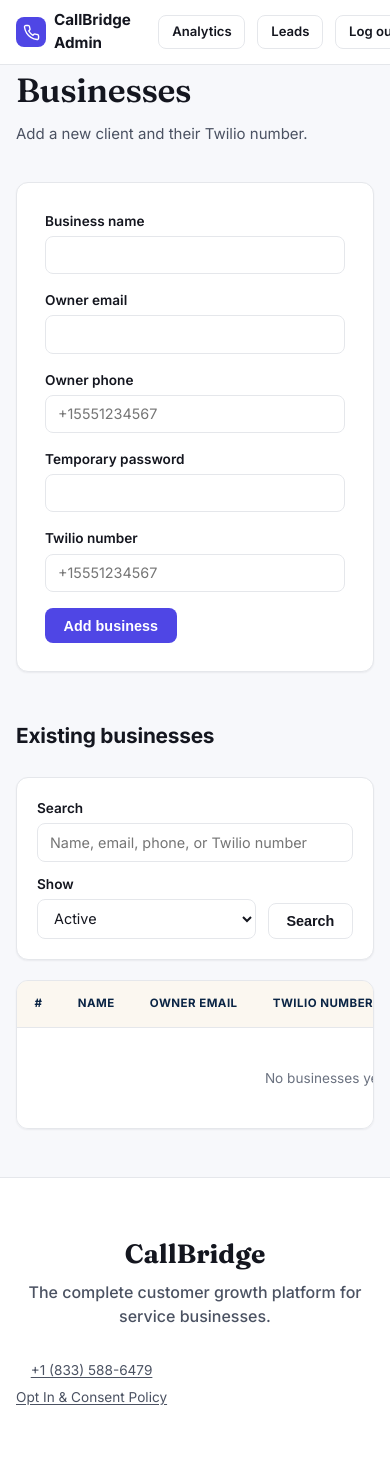
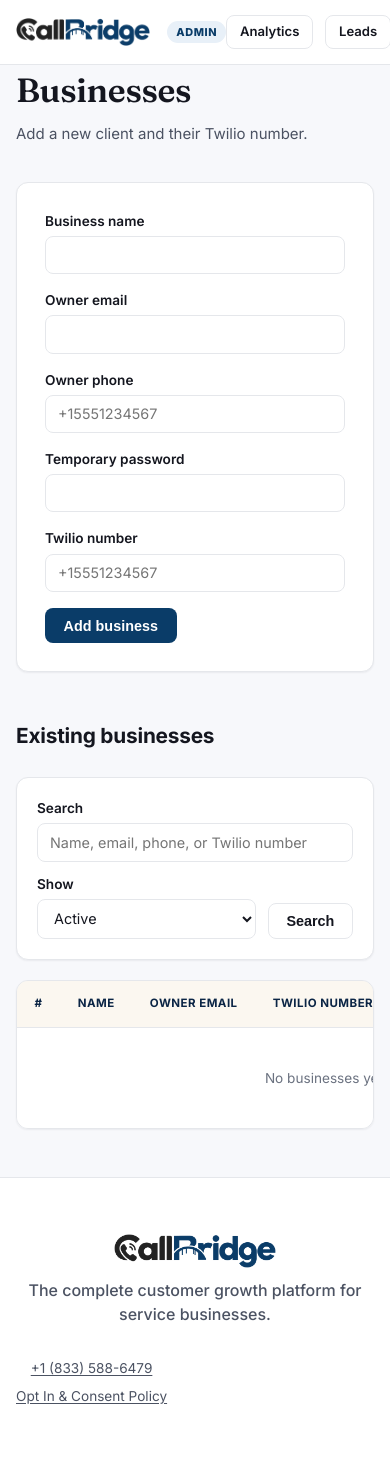
Before and after one commit to hiyaw10/callbridge, a Python web app: template app/templates/admin_businesses.html in a window 390 px wide; the page is wider, and only the part inside the window is pictured. After the commit the page ends 1404 px from the top of that part, so only its background shows below. Run offline with Jinja, Linux system fonts and the light colour scheme; the template is opened without the code that fills it, so the values that code supplies are empty.

Commit message:
Integrate the CallBridge logo and align the palette to it
Replaces the placeholder phone-icon-plus-text brand mark everywhere it
appeared (public nav, footer, login/forgot/reset/book-a-call panels,
admin nav) with the real logo: dark and navy on light backgrounds, a
white and light-blue variant on the dark photo panels. Assets are
transparent PNGs derived from the supplied logo, plus a navy-tile
favicon and apple-touch icon built from the C and phone glyph, and a
1200x630 share image.

The site's primary color moves from indigo to the logo's navy so
buttons, links, stat-card accents and pills match the brand. The hero
sits on a dark photo where a navy button would sink into the overlay,
so its primary CTA uses the gold accent instead, and the redundant
hero text wordmark is removed now that the nav carries the logo.

Adds favicon links, a meta description, and Open Graph and Twitter
card tags so shared links (for example the Facebook ad) show the logo
and share image. Regenerates the landing page dashboard preview so it
shows the new nav and palette.

Co-Authored-By: Claude Sonnet 5 <noreply@anthropic.com>

```diff
--- a/app/static/style.css
+++ b/app/static/style.css
@@ -6,9 +6,9 @@
   --text-muted: #4b5262;
   --text-faint: #6b7280;
 
-  --primary: #4f46e5;
-  --primary-hover: #4338ca;
-  --primary-light: #eef2ff;
+  --primary: #0a3c68;
+  --primary-hover: #072f52;
+  --primary-light: #e8f0f8;
 
   --navy: #0b2545;
   --navy-deep: #071830;
@@ -71,13 +71,12 @@ p { margin: 0 0 1rem 0; color: var(--text-muted); }
 }
 .brand { display: flex; align-items: center; gap: 0.5rem; font-weight: 700; font-size: 1.05rem; color: var(--text); }
 .brand:hover { text-decoration: none; }
-.brand-mark {
-  width: 30px; height: 30px; border-radius: 8px;
-  background: var(--primary);
-  display: flex; align-items: center; justify-content: center;
-  flex-shrink: 0;
+.brand-logo { display: block; height: 38px; width: auto; }
+.brand-tag {
+  margin-left: 0.6rem; padding: 0.2rem 0.55rem; border-radius: 999px;
+  background: var(--primary-light); color: var(--primary);
+  font-size: 0.68rem; font-weight: 800; letter-spacing: 0.06em; text-transform: uppercase;
 }
-.brand-mark svg { width: 17px; height: 17px; }
 .nav-right { display: flex; align-items: center; gap: 0.75rem; min-width: 0; }
 .nav-business {
   color: var(--text-muted);
@@ -103,7 +102,7 @@ p { margin: 0 0 1rem 0; color: var(--text-muted); }
 }
 .btn:hover { text-decoration: none; }
 .btn-primary { background: var(--primary); color: #fff; }
-.btn-primary:hover { background: var(--primary-hover); transform: translateY(-1px); box-shadow: 0 8px 20px rgba(79, 70, 229, 0.28); }
+.btn-primary:hover { background: var(--primary-hover); transform: translateY(-1px); box-shadow: 0 8px 20px rgba(10, 60, 104, 0.28); }
 .btn-secondary { background: var(--surface); color: var(--text); border-color: var(--border); }
 .btn-secondary:hover { background: var(--neutral-bg); }
 .btn-sm { padding: 0.4rem 0.8rem; font-size: 0.82rem; }
@@ -179,6 +178,7 @@ input:focus, select:focus, textarea:focus {
   font-weight: 700; font-size: 1.05rem; color: #fff;
 }
 .auth-visual-brand:hover { text-decoration: none; }
+.auth-logo { display: block; height: 40px; width: auto; }
 .auth-visual-copy { max-width: 420px; margin-top: auto; }
 .auth-visual-copy .eyebrow { color: var(--accent); }
 .auth-visual-copy h2 {
@@ -362,12 +362,9 @@ td.wrap { white-space: normal; }
   background: linear-gradient(100deg, rgba(6,16,33,0.96) 0%, rgba(7,19,38,0.90) 40%, rgba(8,22,43,0.62) 72%, rgba(8,22,43,0.4) 100%);
 }
 .hero-photo-inner { position: relative; z-index: 1; padding: 3rem 1.5rem; max-width: 720px; }
-.hero-wordmark {
-  font-family: var(--font-display);
-  font-size: 1.5rem; font-weight: 700; letter-spacing: 0.01em;
-  color: var(--accent);
-  margin-bottom: 1.5rem;
-}
+/* The hero sits on a dark photo, where the navy primary button would sink into the overlay. */
+.hero-photo .btn-primary { background: var(--accent); color: #1c1300; }
+.hero-photo .btn-primary:hover { background: #e3a94d; box-shadow: 0 8px 20px rgba(214, 154, 61, 0.35); }
 .hero-photo h1 {
   font-family: var(--font-display);
   color: #fff; font-size: 3.75rem; font-weight: 600; font-optical-sizing: auto;
@@ -613,8 +610,8 @@ td.wrap { white-space: normal; }
 .footer-inner {
   display: flex; justify-content: space-between; align-items: flex-start; flex-wrap: wrap; gap: 2rem;
 }
-.footer-brand { display: flex; flex-direction: column; gap: 0.35rem; }
-.footer-brand-name { font-family: var(--font-display); font-size: 1.65rem; font-weight: 700; color: var(--text); }
+.footer-brand { display: flex; flex-direction: column; align-items: flex-start; gap: 0.35rem; }
+.footer-logo { display: block; height: 40px; width: auto; margin-bottom: 0.25rem; }
 .footer-tagline { font-size: 1rem; font-weight: 500; color: var(--text-muted); }
 .footer-contact {
   display: flex; flex-direction: column; gap: 0.45rem;
@@ -635,7 +632,6 @@ td.wrap { white-space: normal; }
 @media (max-width: 640px) {
   .band { padding: 3.5rem 0; }
   .hero-photo { min-height: 620px; }
-  .hero-wordmark { font-size: 1.25rem; }
   .hero-photo h1 { font-size: 2.35rem; }
   .hero-photo .lede { font-size: 1.05rem; }
   .hero-points li { font-size: 0.92rem; padding: 0.6rem 0.85rem; }
@@ -657,11 +653,13 @@ td.wrap { white-space: normal; }
   .stat-card-number { font-size: 2rem; }
 
   .footer-inner { flex-direction: column; text-align: center; }
+  .footer-brand { align-items: center; }
   .footer-contact { text-align: center; align-items: center; }
 
   .container { padding: 0 1rem; }
   .topnav-inner { padding: 0 1rem; }
-  .brand { font-size: 0.95rem; }
+  .brand-logo { height: 28px; }
+  .footer-logo { height: 34px; }
   .nav-business { max-width: 110px; font-size: 0.8rem; }
 
   .inline-form { flex-direction: column; align-items: stretch; }
--- a/app/templates/admin_businesses.html
+++ b/app/templates/admin_businesses.html
@@ -5,12 +5,8 @@
 <div class="topnav">
   <div class="topnav-inner">
     <span class="brand">
-      <span class="brand-mark">
-        <svg viewBox="0 0 24 24" fill="none" stroke="white" stroke-width="2" stroke-linecap="round" stroke-linejoin="round">
-          <path d="M22 16.92v3a2 2 0 0 1-2.18 2 19.79 19.79 0 0 1-8.63-3.07 19.5 19.5 0 0 1-6-6 19.79 19.79 0 0 1-3.07-8.67A2 2 0 0 1 4.11 2h3a2 2 0 0 1 2 1.72c.127.96.361 1.903.7 2.81a2 2 0 0 1-.45 2.11L8.09 9.91a16 16 0 0 0 6 6l1.27-1.27a2 2 0 0 1 2.11-.45c.907.339 1.85.573 2.81.7A2 2 0 0 1 22 16.92z"/>
-        </svg>
-      </span>
-      CallBridge Admin
+      <img class="brand-logo" src="/static/brand/logo.png" alt="CallBridge" width="181" height="38">
+      <span class="brand-tag">Admin</span>
     </span>
     <div class="nav-right">
       <a href="/admin/analytics" class="btn btn-secondary btn-sm">Analytics</a>
--- a/app/templates/base.html
+++ b/app/templates/base.html
@@ -8,6 +8,17 @@
   <link rel="preconnect" href="https://fonts.gstatic.com" crossorigin>
   <link href="https://fonts.googleapis.com/css2?family=Fraunces:opsz,wght@9..144,500;9..144,600;9..144,700;9..144,800&family=Inter:wght@400;500;600;700;800&display=swap" rel="stylesheet">
   <link rel="stylesheet" href="/static/style.css">
+  <link rel="icon" type="image/png" sizes="512x512" href="/static/brand/icon.png">
+  <link rel="icon" href="/static/brand/favicon.ico" sizes="any">
+  <link rel="apple-touch-icon" href="/static/brand/apple-touch-icon.png">
+  <meta name="theme-color" content="#0a3c68">
+  <meta name="description" content="{% block meta_description %}CallBridge texts back every missed call, requests Google reviews after every job, and lets you message your customers, all from one simple dashboard.{% endblock %}">
+  <meta property="og:type" content="website">
+  <meta property="og:site_name" content="CallBridge">
+  <meta property="og:title" content="{{ self.title() }}">
+  <meta property="og:description" content="{{ self.meta_description() }}">
+  <meta property="og:image" content="{{ request.base_url }}static/brand/og-image.png">
+  <meta name="twitter:card" content="summary_large_image">
   {% if GA_MEASUREMENT_ID %}
   <script async src="https://www.googletagmanager.com/gtag/js?id={{ GA_MEASUREMENT_ID }}"></script>
   <script>
@@ -22,13 +33,8 @@
   {% block nav %}
   <div class="topnav">
     <div class="topnav-inner">
-      <a href="/" class="brand">
-        <span class="brand-mark">
-          <svg viewBox="0 0 24 24" fill="none" stroke="white" stroke-width="2" stroke-linecap="round" stroke-linejoin="round">
-            <path d="M22 16.92v3a2 2 0 0 1-2.18 2 19.79 19.79 0 0 1-8.63-3.07 19.5 19.5 0 0 1-6-6 19.79 19.79 0 0 1-3.07-8.67A2 2 0 0 1 4.11 2h3a2 2 0 0 1 2 1.72c.127.96.361 1.903.7 2.81a2 2 0 0 1-.45 2.11L8.09 9.91a16 16 0 0 0 6 6l1.27-1.27a2 2 0 0 1 2.11-.45c.907.339 1.85.573 2.81.7A2 2 0 0 1 22 16.92z"/>
-          </svg>
-        </span>
-        CallBridge
+      <a href="/" class="brand" aria-label="CallBridge home">
+        <img class="brand-logo" src="/static/brand/logo.png" alt="CallBridge" width="181" height="38">
       </a>
       <div class="nav-right">
         {% if current_business %}
@@ -49,7 +55,7 @@
   <div class="footer">
     <div class="container footer-inner">
       <div class="footer-brand">
-        <span class="footer-brand-name">CallBridge</span>
+        <img class="footer-logo" src="/static/brand/logo.png" alt="CallBridge" width="190" height="40">
         <span class="footer-tagline">The complete customer growth platform for service businesses.</span>
       </div>
       <div class="footer-contact">
--- a/app/templates/landing.html
+++ b/app/templates/landing.html
@@ -6,7 +6,6 @@
 <section class="hero-photo">
   <div class="hero-photo-overlay"></div>
   <div class="container hero-photo-inner">
-    <div class="hero-wordmark">CallBridge</div>
     <h1>Every missed call still<br>becomes a customer.</h1>
     <ul class="hero-points">
       <li class="hero-point-lead">
```
Also changed, not shown: app/templates/admin_analytics.html (+2 -6 lines), app/templates/admin_edit_business.html (+2 -6 lines), app/templates/admin_leads.html (+2 -6 lines), app/templates/admin_login.html (+2 -6 lines), app/templates/book_a_call.html (+1 -6 lines), app/templates/forgot_password.html (+1 -6 lines), app/templates/login.html (+1 -6 lines), app/templates/reset_password.html (+1 -6 lines), app/static/brand/apple-touch-icon.png (added), app/static/brand/favicon.ico (added), app/static/brand/icon.png (added), app/static/brand/logo-light.png (added), app/static/brand/logo.png (added), app/static/brand/og-image.png (added), 1 more files.
